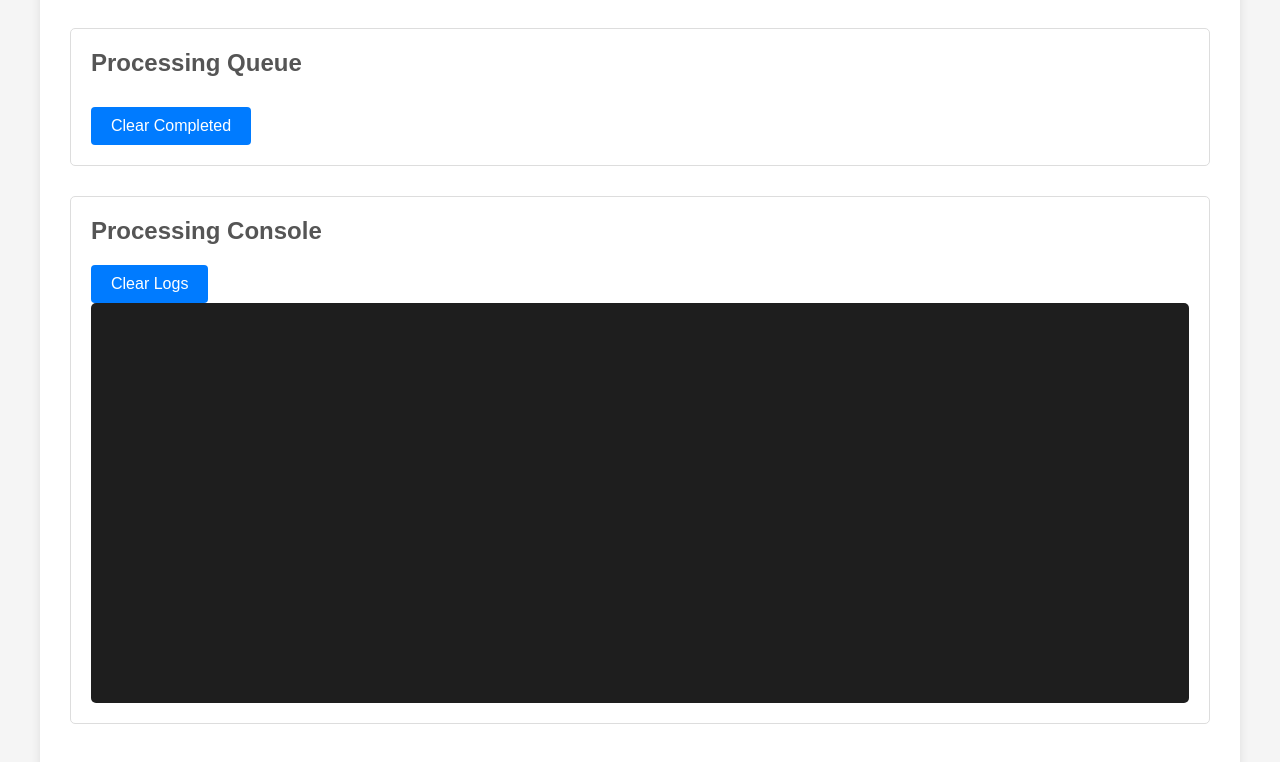
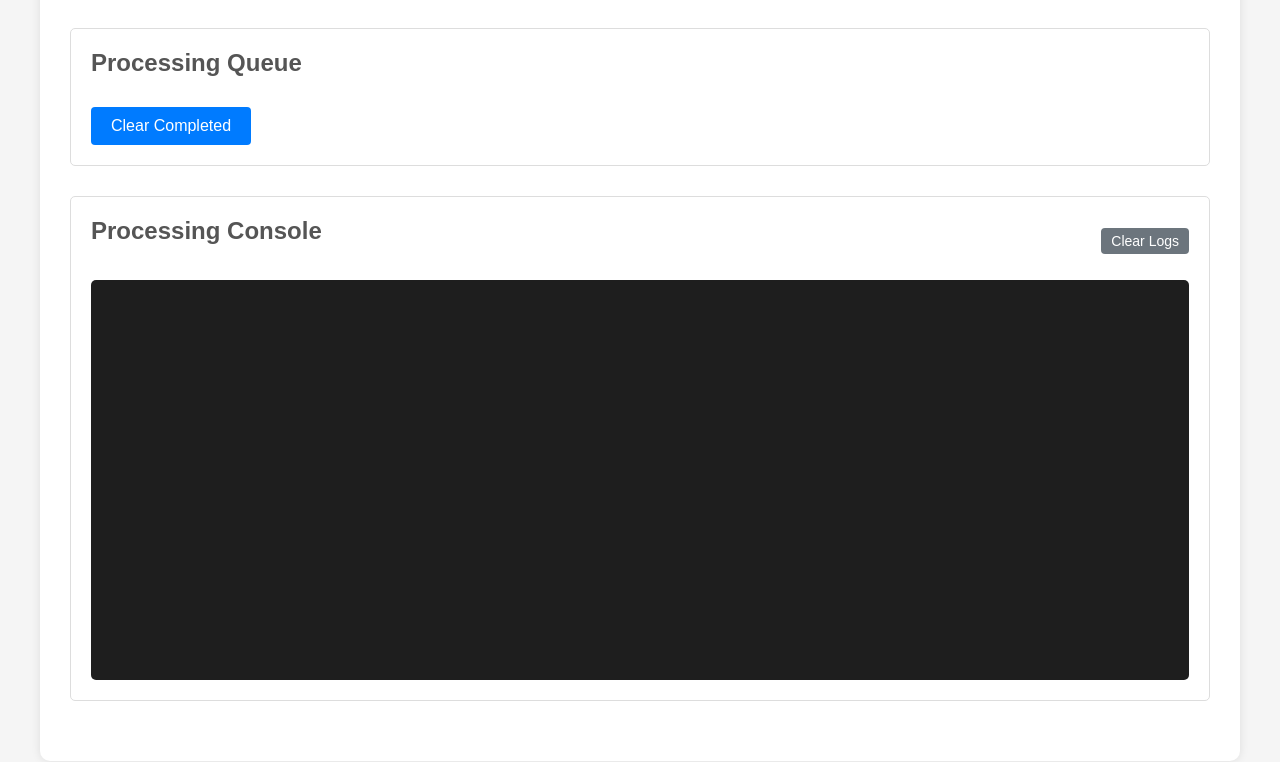
Before and after one commit to falmstudios/pdf-gemini-analyzer, a website: page public/index.html in a window 1280 px wide. Shown: the part 786-1548 px from the top of the page. Drawn offline with Linux system fonts and the light colour scheme; no server answers.

Commit message:
Update styles.css

```diff
--- a/public/styles.css
+++ b/public/styles.css
@@ -144,13 +144,20 @@ button:hover {
     background-color: #218838;
 }
 
-.view-logs-btn {
+.console-header {
+    display: flex;
+    justify-content: space-between;
+    align-items: center;
+    margin-bottom: 15px;
+}
+
+.clear-logs-btn {
     background-color: #6c757d;
     font-size: 14px;
     padding: 5px 10px;
 }
 
-.view-logs-btn:hover {
+.clear-logs-btn:hover {
     background-color: #5a6268;
 }
 
```
